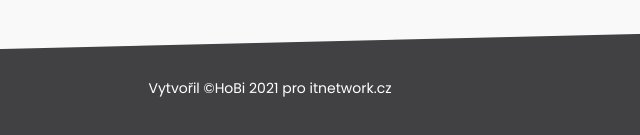
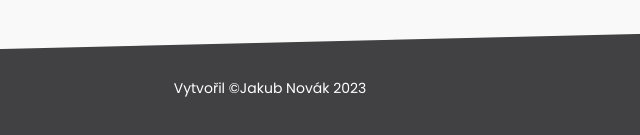
Before and after one commit to Manty753/my_portfolio, a plain HTML site: page index.html in a window 1280 px wide. Shown: the part 605-740 px from the top of the page, 370-1010 px from the left. Drawn offline with Linux system fonts and the light colour scheme.

Commit message:
Update index.html

```diff
--- a/index.html
+++ b/index.html
@@ -59,8 +59,7 @@
       </section>
     </article>
     <footer>
-      Vytvořil &copy;HoBi 2021 pro
-      <a href="https://itnetwork.cz">itnetwork.cz</a>
+      Vytvořil &copy;Jakub Novák 2023
     </footer>
   </body>
 </html>
```
